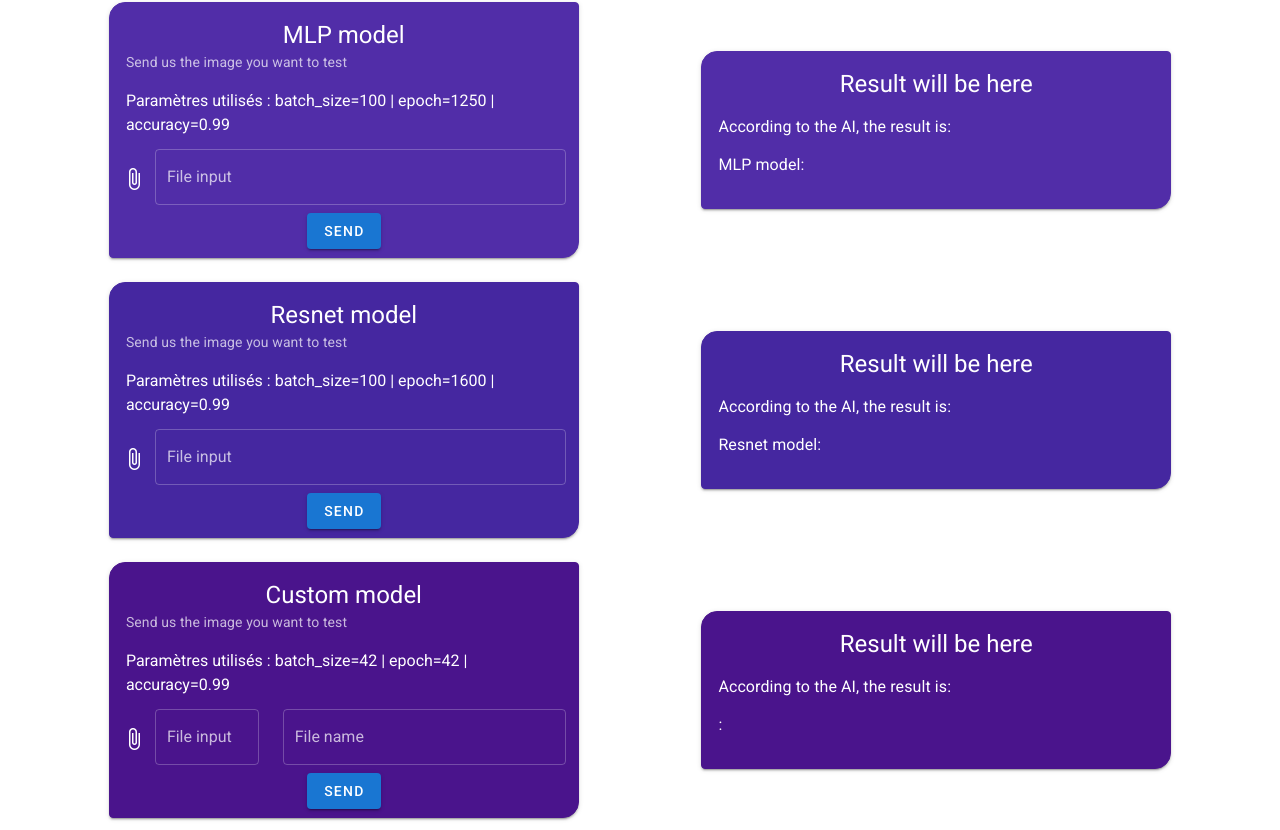
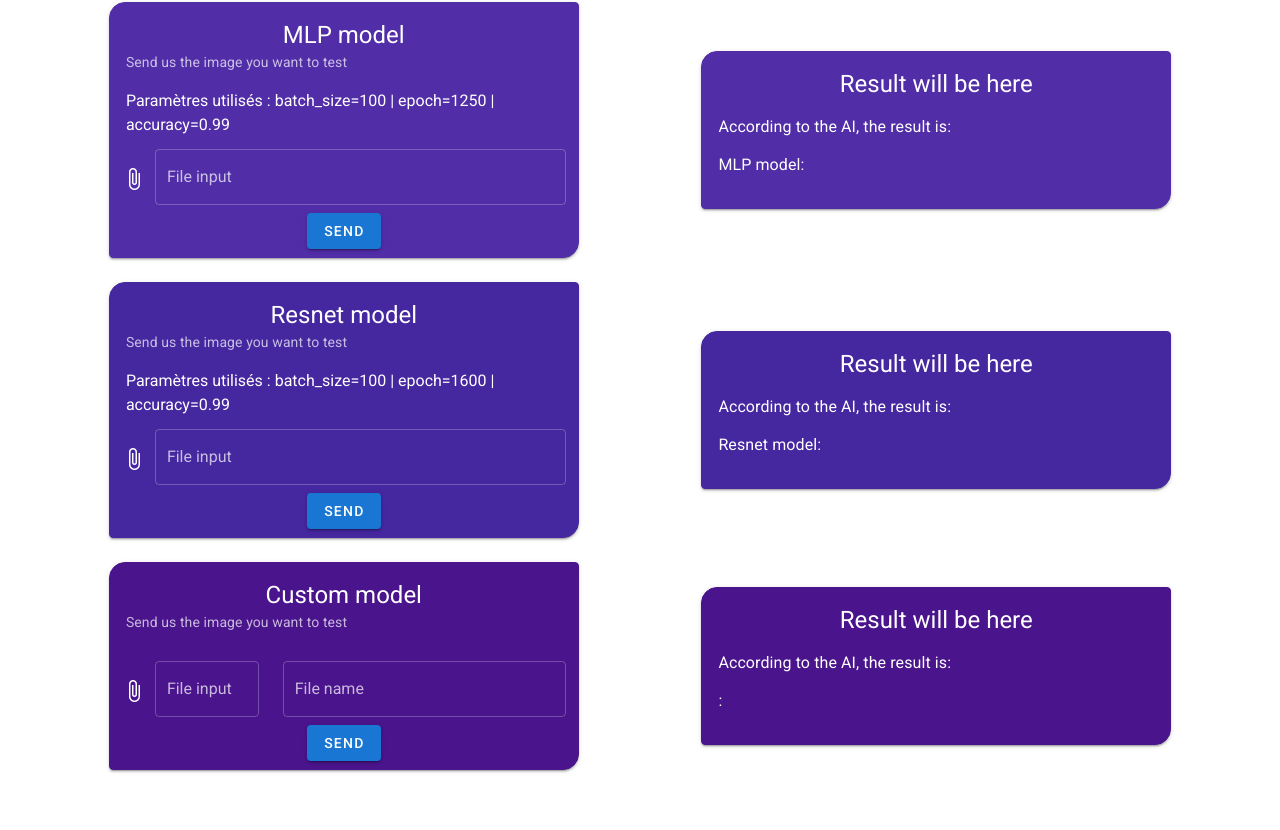
Before and after one commit to Basti3n/TroncheLab, a Vue app in the folder tronchelab-frontend/: page /#/ in a window 1280 px wide. Shown: the part 1032-1862 px from the top of the page. After the commit the page ends 1814 px from the top, so only its background shows below. Built offline with nearby package versions, Linux system fonts and the light colour scheme.

Commit message:
Remove useless params

```diff
--- a/tronchelab-frontend/src/components/AllModel.vue
+++ b/tronchelab-frontend/src/components/AllModel.vue
@@ -235,9 +235,6 @@
             >Custom model</v-card-title
           >
           <v-card-subtitle>Send us the image you want to test</v-card-subtitle>
-          <h5 class="mx-4">
-            Paramètres utilisés : batch_size=42 | epoch=42 | accuracy=0.99
-          </h5>
           <form enctype="multipart/form-data" class="flex flex-column">
             <div class="flex">
               <v-file-input
```
